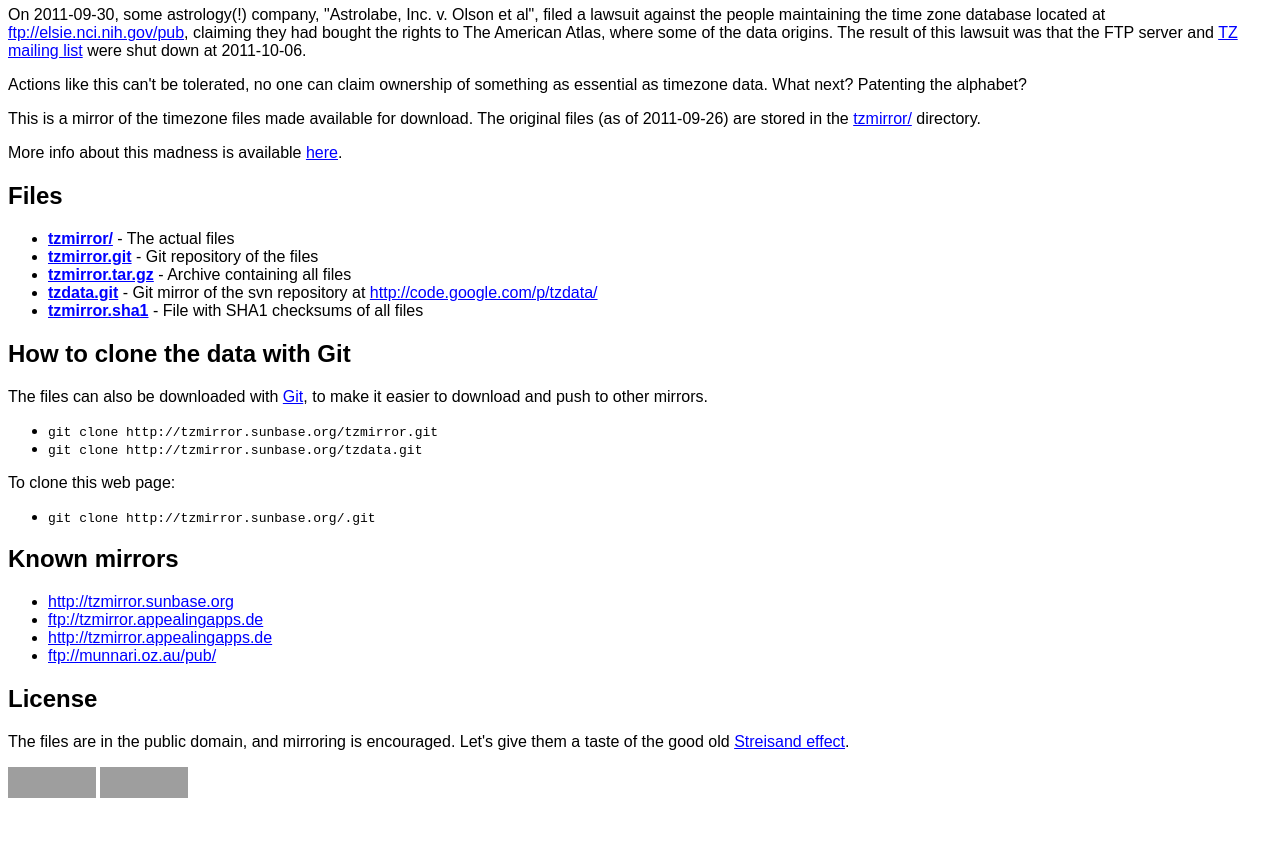
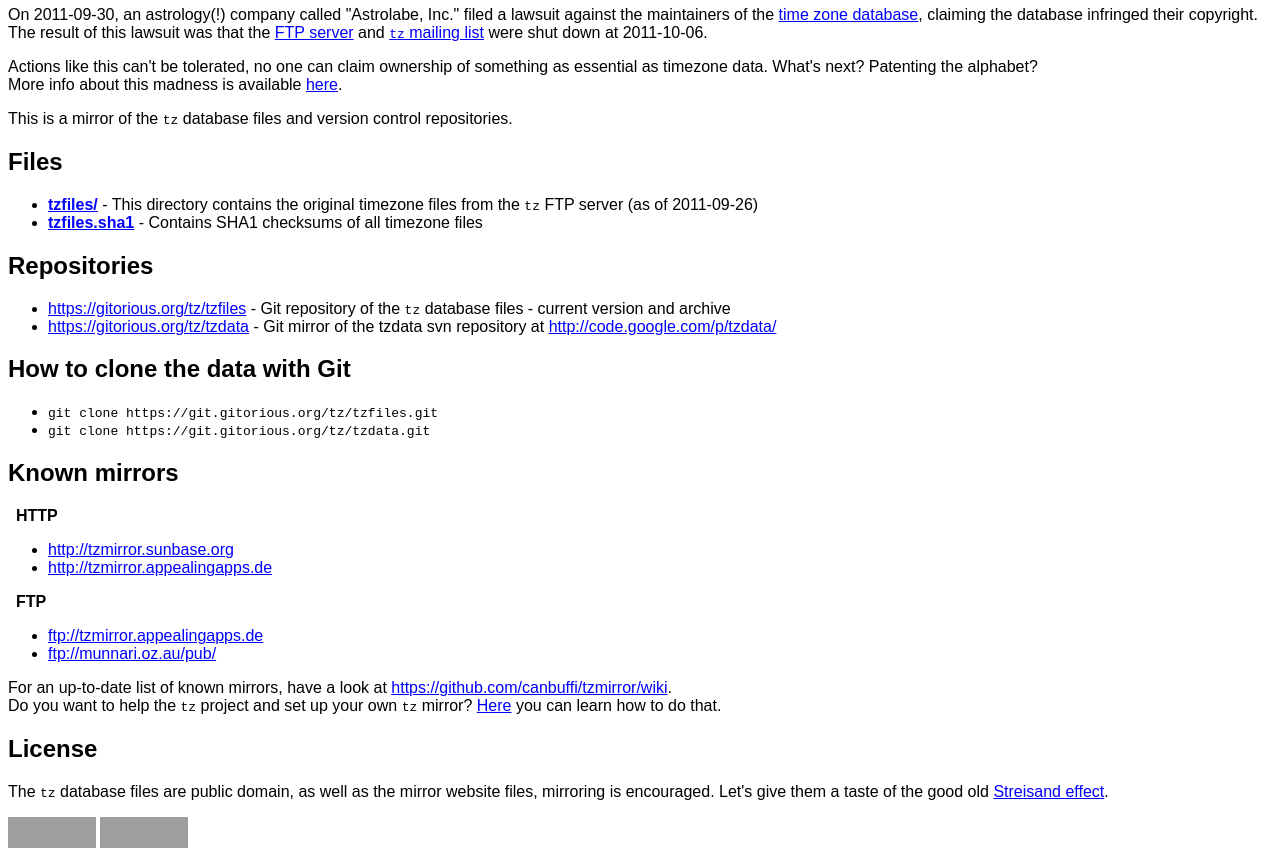
Before and after one commit to storytracer/tzmirror, a plain HTML site: page index.html in a window 1280 px wide. Shown: the part 74-942 px from the top of the page. Before the commit the page ends 892 px from the top, so only its background shows below. Drawn offline with Linux system fonts and the light colour scheme; grey boxes are pictures that could not be loaded.

Commit message:
Set up tzmirror as super-repository for tzfiles.

```diff
--- a/index.html
+++ b/index.html
@@ -12,78 +12,72 @@
       a:link { color: blue; background-color: white; }
       a:visited { color: maroon; background-color: white; }
       a:active { color: fuchsia; background-color: white; }
+			pre { margin-left: 2em; }
+			h4 { margin: 0; margin-left: 0.5em; }
       -->
     </style>
     <meta name="copyright" content="Public Domain" />
   </head>
   <body>
 
-    <h1>Mirror of the Time Zone Database</h1>
+    <h1>Mirror of the <code>tz</code> Database</h1>
 
-    <p>On 2011-09-30, some astrology(!) company, "Astrolabe, Inc. v.
-    Olson et al", filed a lawsuit against the people maintaining the
-    time zone database located at <a
-    href="ftp://elsie.nci.nih.gov/pub">ftp://elsie.nci.nih.gov/pub</a>,
-    claiming they had bought the rights to The American Atlas, where
-    some of the data origins.
-    The result of this lawsuit was that the FTP server and <a
-    href="http://news.gmane.org/gmane.comp.time.tz">TZ mailing list</a>
+    <p>On 2011-09-30, an astrology(!) company called "Astrolabe, Inc." filed a lawsuit against the maintainers of the
+    <a  href="http://www.twinsun.com/tz/tz-link.htm">time zone database</a>,
+    claiming the database infringed their copyright.
+    The result of this lawsuit was that the <a href="ftp://elsie.nci.nih.gov/pub">FTP server</a> and <a
+    href="http://news.gmane.org/gmane.comp.time.tz"><code>tz</code> mailing list</a>
     were shut down at 2011-10-06.</p>
 
     <p>Actions like this can't be tolerated, no one can claim ownership
     of something as essential as timezone data.
-    What next?
-    Patenting the alphabet?</p>
-
-    <p>This is a mirror of the timezone files made available for
-    download.
-    The original files (as of 2011-09-26) are stored in the <a
-    href="tzmirror/">tzmirror/</a> directory.</p>
-
-    <p>More info about this madness is available <a
+    What's next?
+    Patenting the alphabet?<br>
+		More info about this madness is available <a
     href="http://www.thedailyparker.com/CommentView,guid,c5f28bae-4b9c-41ea-b7b7-8891ad63c938.aspx">here</a>.</p>
 
+		This is a mirror of the <code>tz</code> database files and version control repositories.
     <h2>Files</h2>
 
     <ul>
-      <li><a href="tzmirror/"><b>tzmirror/</b></a> - The actual files</li>
-      <li><a href="tzmirror.git/"><b>tzmirror.git</b></a> - Git repository of the files</li>
-      <li><a href="tzmirror.tar.gz"><b>tzmirror.tar.gz</b></a> - Archive containing all files</li>
-      <li><a href="tzdata.git/"><b>tzdata.git</b></a> - Git mirror of the svn repository at <a href="http://code.google.com/p/tzdata/">http://code.google.com/p/tzdata/</a></li>
-      <li><a href="tzmirror.sha1"><b>tzmirror.sha1</b></a> - File with SHA1 checksums of all files</li>
+      <li><a href="tzfiles/"><b>tzfiles/</b></a> - This directory contains the original timezone files from the <code>tz</code> FTP server (as of 2011-09-26)</li>
+	  	<li><a href="tzfiles.sha1"><b>tzfiles.sha1</b></a> - Contains SHA1 checksums of all timezone files</li>
     </ul>
+
+	<h2>Repositories</h2>
+
+	<ul>
+		<li><a href="https://gitorious.org/tz/tzfiles">https://gitorious.org/tz/tzfiles</a> - Git repository of the <code>tz</code> database files - current version and archive</li>
+		<li><a href="https://gitorious.org/tz/tzdata">https://gitorious.org/tz/tzdata</a> - Git mirror of the tzdata svn repository at <a href="http://code.google.com/p/tzdata/">http://code.google.com/p/tzdata/</a></li>
+	</ul>
 
     <h2>How to clone the data with Git</h2>
 
-    <p>The files can also be downloaded with <a
-    href="http://git-scm.com">Git</a>, to make it easier to download and
-    push to other mirrors.</p>
-
     <ul>
-      <li><code>git clone http://tzmirror.sunbase.org/tzmirror.git</code></li>
-      <li><code>git clone http://tzmirror.sunbase.org/tzdata.git</code></li>
-    </ul>
-
-    <p>To clone this web page:</p>
-
-    <ul>
-      <li><code>git clone http://tzmirror.sunbase.org/.git</code></li>
+      <li><code>git clone https://git.gitorious.org/tz/tzfiles.git</code></li>
+      <li><code>git clone https://git.gitorious.org/tz/tzdata.git</code></li>
     </ul>
 
     <h2>Known mirrors</h2>
 
+		<h4>HTTP</h4>
     <ul>
+      <li><a href="http://tzmirror.sunbase.org">http://tzmirror.sunbase.org</a></li>
+      <li><a href="http://tzmirror.appealingapps.de">http://tzmirror.appealingapps.de</a></li>
+    </ul>
 
-      <li><a href="http://tzmirror.sunbase.org">http://tzmirror.sunbase.org</a></li>
+		<h4>FTP</h4>
+		<ul>
       <li><a href="ftp://tzmirror.appealingapps.de">ftp://tzmirror.appealingapps.de</a></li>
-      <li><a href="http://tzmirror.appealingapps.de">http://tzmirror.appealingapps.de</a></li>
-      <li><a href="ftp://munnari.oz.au/pub/">ftp://munnari.oz.au/pub/</a></li>
+			<li><a href="ftp://munnari.oz.au/pub/oldtz/">ftp://munnari.oz.au/pub/</a></li>
+		</ul>
 
-    </ul>
+		<p>For an up-to-date list of known mirrors, have a look at <a href="https://github.com/canbuffi/tzmirror/wiki">https://github.com/canbuffi/tzmirror/wiki</a>.<br>
+			Do you want to help the <code>tz</code> project and set up your own <code>tz</code> mirror? <a href="https://github.com/canbuffi/tzmirror">Here</a> you can learn how to do that.</p>
 
     <h2>License</h2>
 
-    <p>The files are in the public domain, and mirroring is encouraged.
+    <p>The <code>tz</code> database files are public domain, as well as the mirror website files, mirroring is encouraged.
     Let's give them a taste of the good old <a href="http://en.wikipedia.org/wiki/Streisand_effect">Streisand effect</a>.</p>
 
     <p><a href="http://validator.w3.org/check?uri=referer"><img
```
Also changed, not shown: 4 other files.
